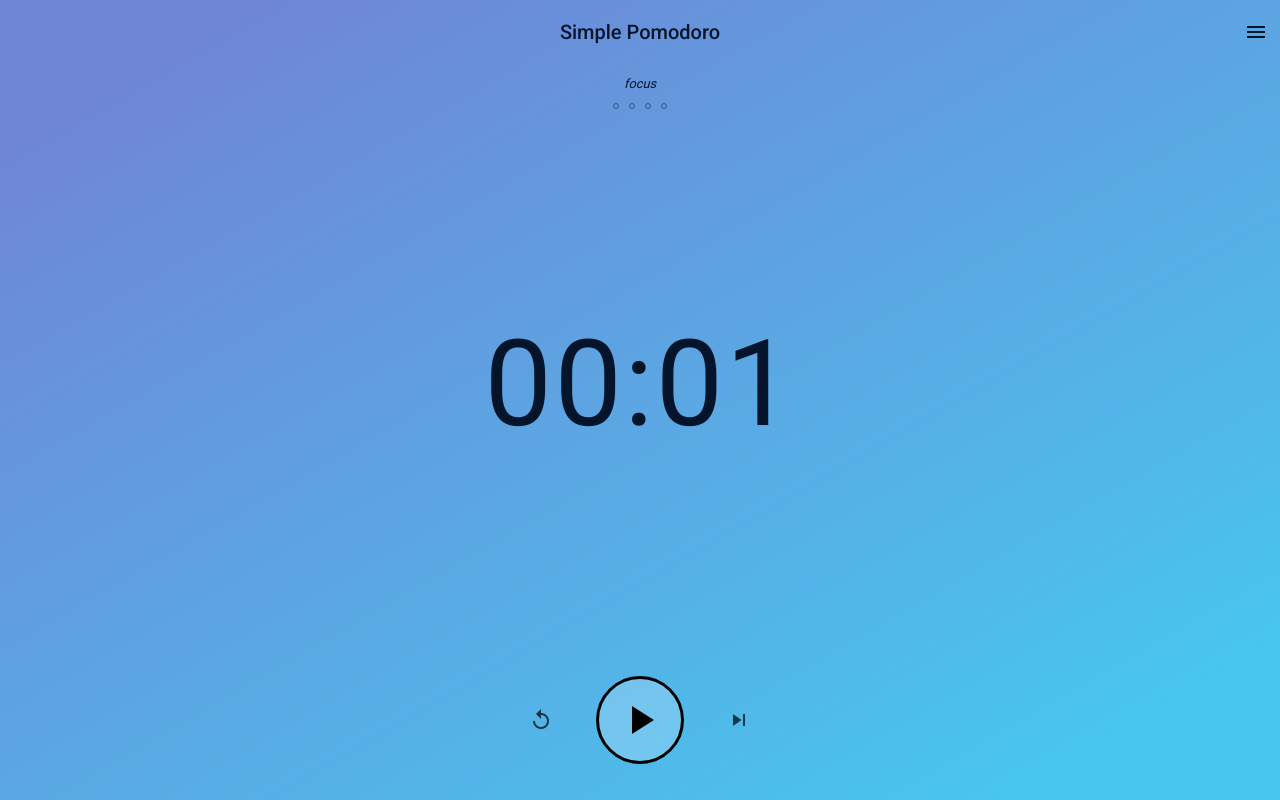
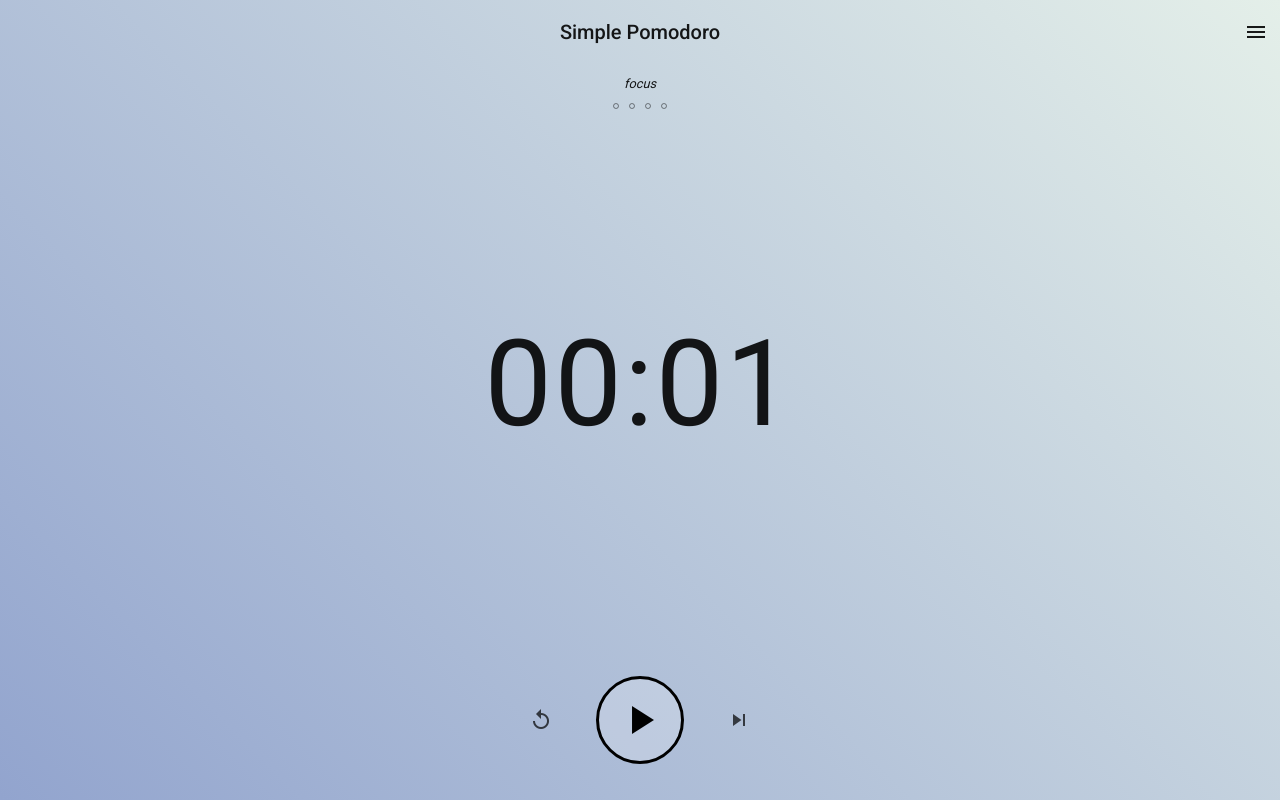
Before and after one commit to Thilerion/vue-pomodoro, a Vue app: page / in a window 1280 px wide. Built offline with nearby package versions, Linux system fonts and the light colour scheme.

Commit message:
changed theme

```diff
--- a/src/App.vue
+++ b/src/App.vue
@@ -1,5 +1,5 @@
 <template>
-	<div id="app" class="theme-sky-high">
+	<div id="app" class="theme-clear-mirror">
 		<nav>
 			<pomo-nav></pomo-nav>
 		</nav>
```
